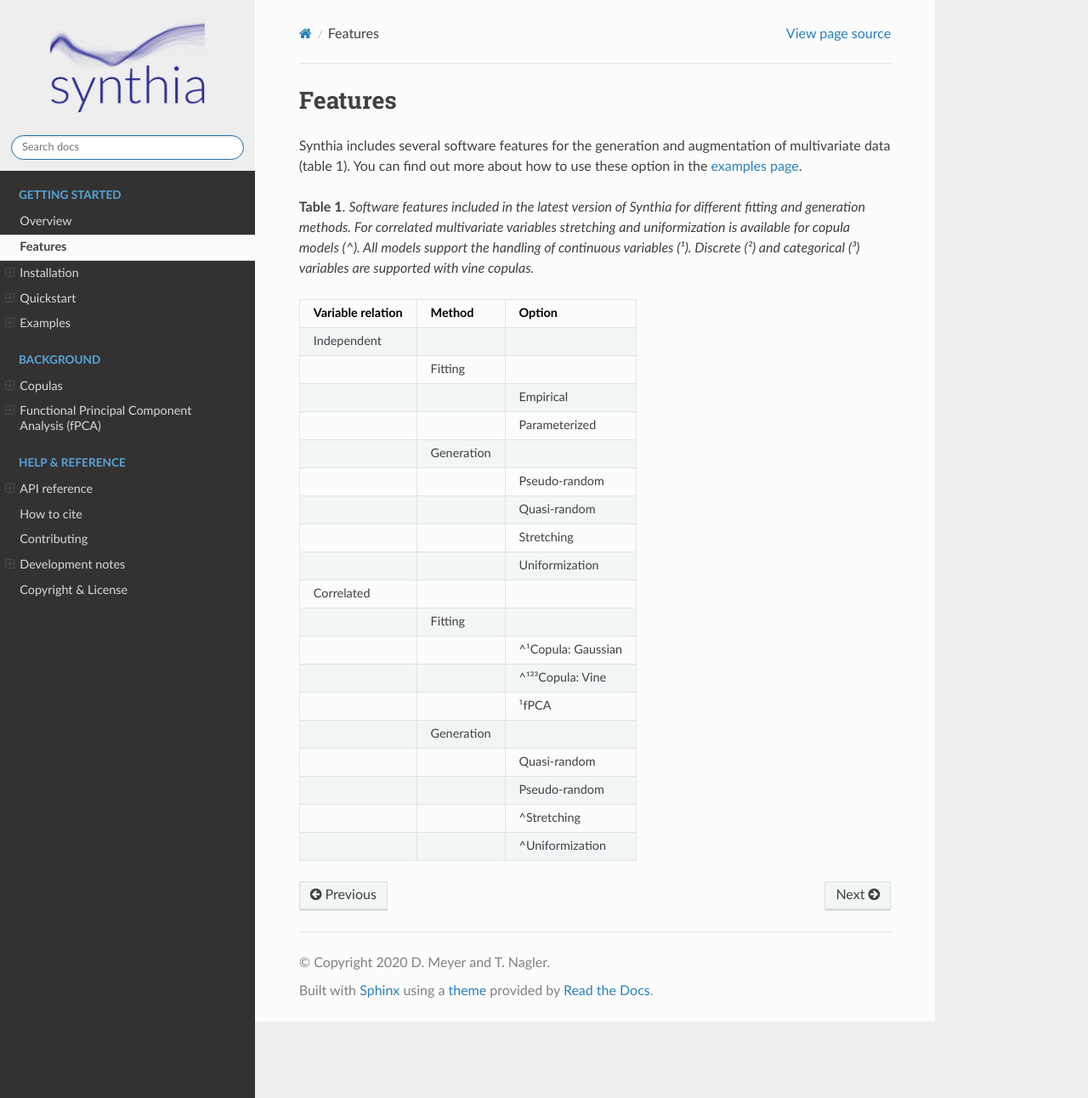
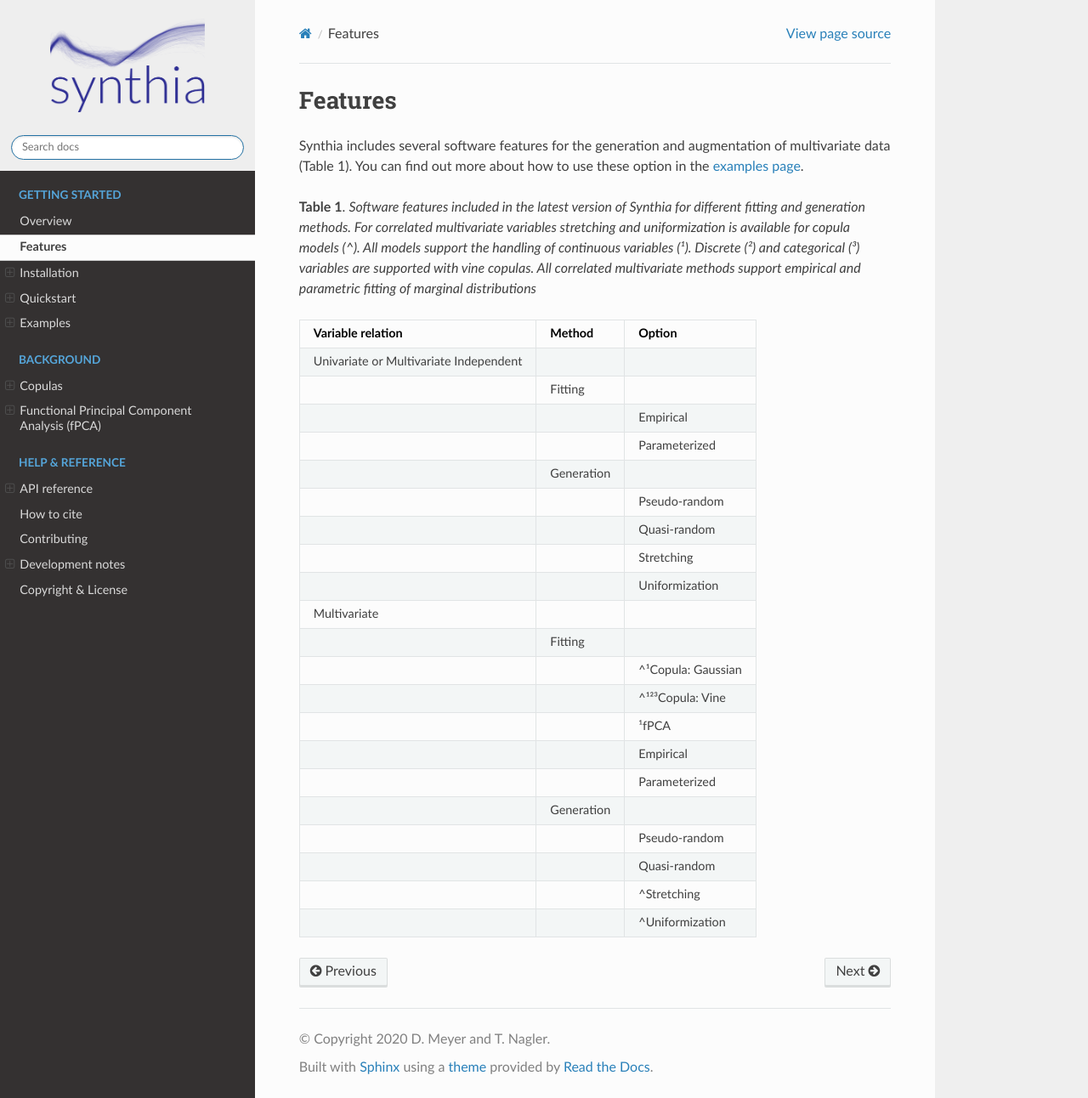
Before and after one commit to dmey/synthia, a Sphinx documentation site: the page built from docs/features.md, in a window 1280 px wide and 1292 px high. Shown: the whole window at 85% size. Built offline with Sphinx 7.4.7 and the Read the Docs theme 2.0.0, drawn with Linux system fonts in a browser that asks for light colours.

Commit message:
update docs

```diff
--- a/docs/features.md
+++ b/docs/features.md
@@ -1,27 +1,29 @@
 # Features
 
-Synthia includes several software features for the generation and augmentation of multivariate data (table 1). You can find out more about how to use these option in the [examples page](examples.rst).
+Synthia includes several software features for the generation and augmentation of multivariate data (Table 1). You can find out more about how to use these option in the [examples page](examples.rst).
 
-**Table 1**. *Software features included in the latest version of Synthia for different fitting and generation methods. For correlated multivariate variables stretching and uniformization is available for copula models (^). All models support the handling of continuous variables (¹). Discrete (²) and categorical (³) variables are supported with vine copulas.*
+**Table 1**. *Software features included in the latest version of Synthia for different fitting and generation methods. For correlated multivariate variables stretching and uniformization is available for copula models (^). All models support the handling of continuous variables (¹). Discrete (²) and categorical (³) variables are supported with vine copulas. All correlated multivariate methods support empirical and parametric fitting of marginal distributions*
 
-| Variable relation | Method     | Option             |
-| ----------------- | ---------- | ------------------ |
-| Independent       |            |                    |
-|                   | Fitting    |                    |
-|                   |            | Empirical          |
-|                   |            | Parameterized      |
-|                   | Generation |                    |
-|                   |            | Pseudo-random      |
-|                   |            | Quasi-random       |
-|                   |            | Stretching         |
-|                   |            | Uniformization     |
-| Correlated        |            |                    |
-|                   | Fitting    |                    |
-|                   |            | ^¹Copula: Gaussian |
-|                   |            | ^¹²³Copula: Vine   |
-|                   |            | ¹fPCA              |
-|                   | Generation |                    |
-|                   |            | Quasi-random       |
-|                   |            | Pseudo-random      |
-|                   |            | ^Stretching        |
-|                   |            | ^Uniformization    |
+| Variable relation                      | Method     | Option             |
+| -------------------------------------- | ---------- | ------------------ |
+| Univariate or Multivariate Independent |            |                    |
+|                                        | Fitting    |                    |
+|                                        |            | Empirical          |
+|                                        |            | Parameterized      |
+|                                        | Generation |                    |
+|                                        |            | Pseudo-random      |
+|                                        |            | Quasi-random       |
+|                                        |            | Stretching         |
+|                                        |            | Uniformization     |
+| Multivariate                           |            |                    |
+|                                        | Fitting    |                    |
+|                                        |            | ^¹Copula: Gaussian |
+|                                        |            | ^¹²³Copula: Vine   |
+|                                        |            | ¹fPCA              |
+|                                        |            | Empirical          |
+|                                        |            | Parameterized      |
+|                                        | Generation |                    |
+|                                        |            | Pseudo-random      |
+|                                        |            | Quasi-random       |
+|                                        |            | ^Stretching        |
+|                                        |            | ^Uniformization    |
```
Also changed, not shown: docs/examples.rst (+3 -5 lines), assets/img/temperature_synth_fPCA.png, assets/img/temperature_synth_gaussian.png, assets/img/temperature_true.png, docs/examples/discrete-and-categorical.ipynb (added), docs/examples/enhancement.ipynb, docs/examples/fpca.ipynb, docs/examples/multivariate-gaussian.ipynb, docs/examples/multivariate-independent.ipynb, docs/examples/univariate.ipynb (added), docs/quickstart.ipynb, 1 other file.
